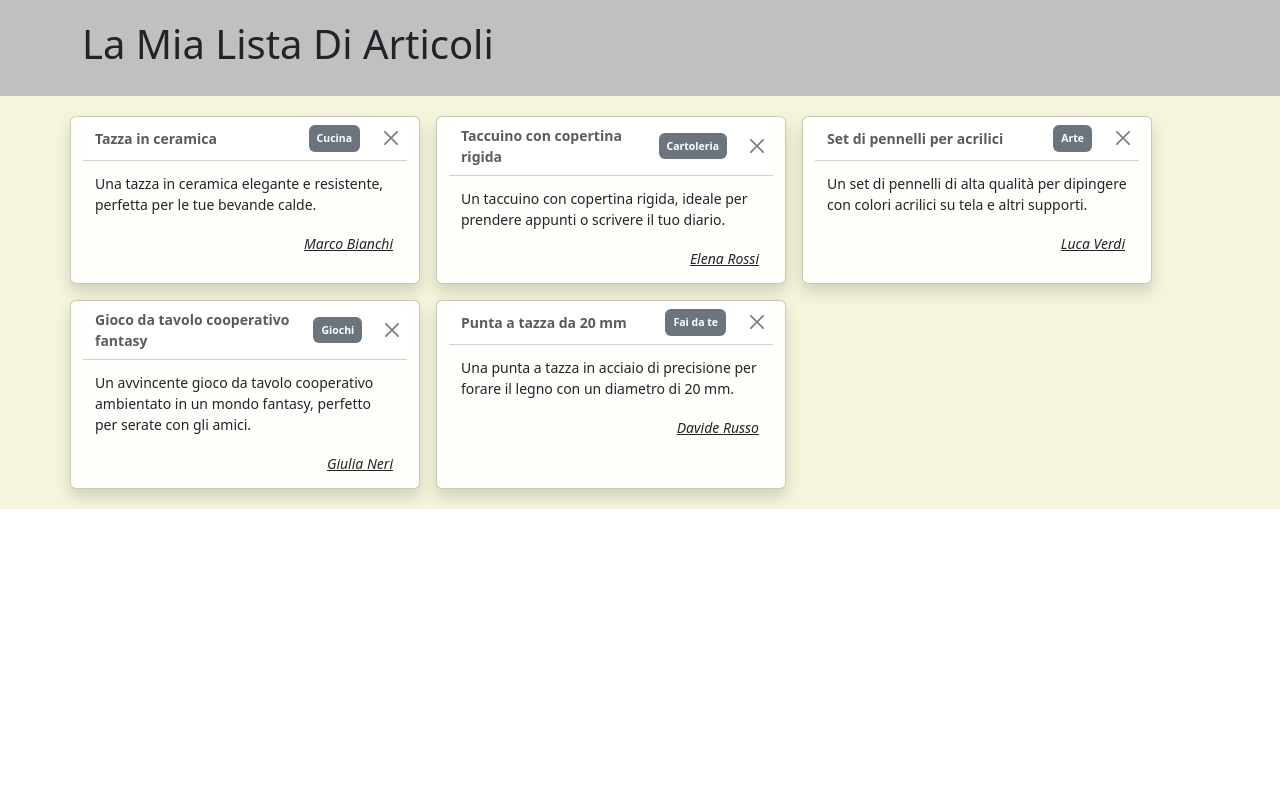
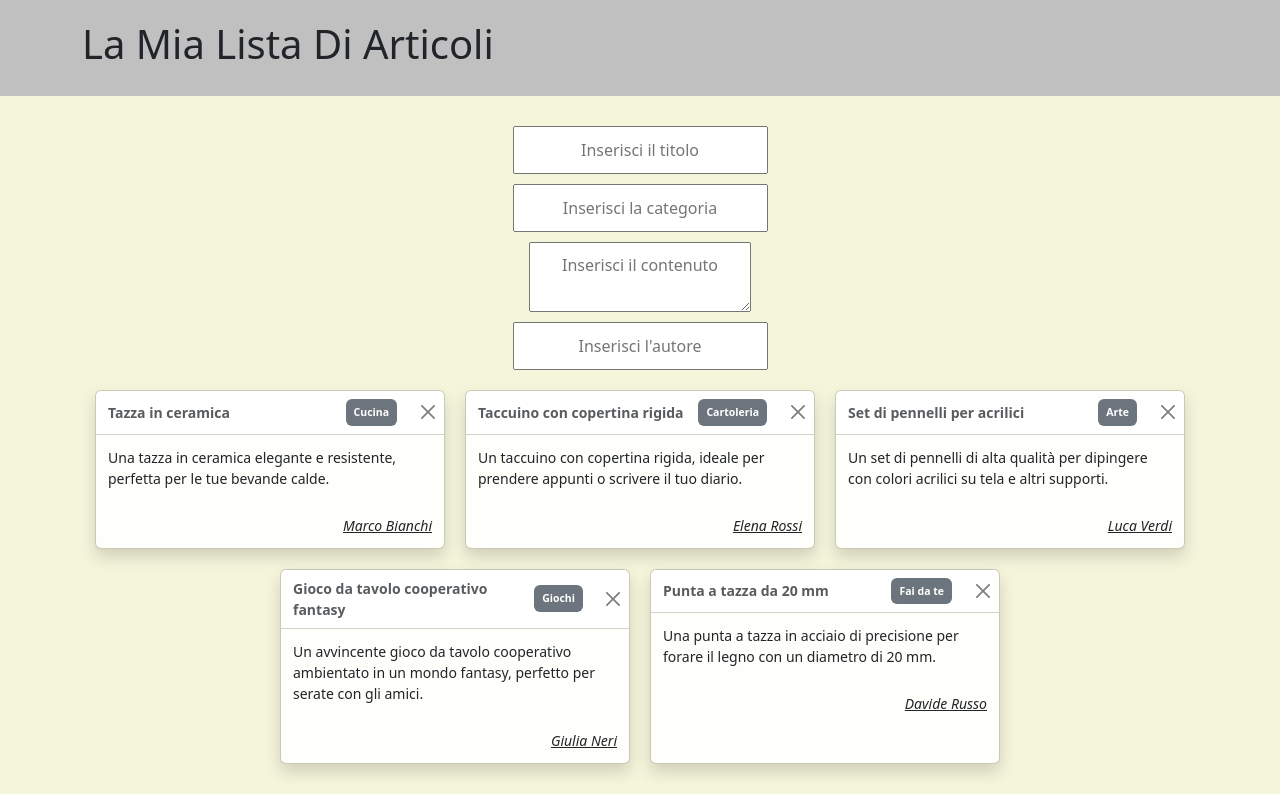
Before and after one commit to Giunta-Giovanni/react-form-multifield, a React (Vite) app: page / in a window 1280 px wide. Built offline with nearby package versions, Linux system fonts and the light colour scheme.

Commit message:
[feat] form

```diff
--- a/src/components/Articoli.jsx
+++ b/src/components/Articoli.jsx
@@ -12,9 +12,56 @@ export default function Articoli() {
             {/* contenitore esterno */}
             <div className="container">
                 {/* PARTE OUTPUT FORM */}
+                <form action="#" className="form-articoli">
+                    {/* input titolo */}
+                    <input
+                        type="text"
+                        name="titolo"
+                        value={''}
+                        onChange={''}
+                        placeholder="Inserisci il titolo"
+                    />
+
+
+                    {/* input categoria */}
+                    <input
+                        type="text"
+                        name="categoria"
+                        value={''}
+                        onChange={''}
+                        placeholder="Inserisci la categoria"
+                    />
+
+
+                    {/* input contenuto */}
+                    <textarea
+                        type="textarea"
+                        name="categoria"
+                        value={''}
+                        onChange={''}
+                        placeholder="Inserisci il contenuto"
+                    />
+
+                    {/* input autore */}
+                    <input
+                        type="textarea"
+                        name="categoria"
+                        value={''}
+                        onChange={''}
+                        placeholder="Inserisci l'autore"
+                    />
+
+
+
+
+
+
+
+                </form>
+
 
                 {/* PARTE OUTPUT ARTICOLI*/}
-                <div className="row gap-3">
+                <div className="box-articoli">
 
                     {/* singolo articolo*/}
                     {dataArticoli.map(articolo => (
--- a/src/index.css
+++ b/src/index.css
@@ -8,6 +8,13 @@ main {
   background-color: beige;
 }
 
+.form-articoli input,
+.form-articoli textarea {
+  margin: 10px auto;
+  padding: 10px;
+  display: block;
+  text-align: center;
+}
 
 
 .autore {
@@ -15,6 +22,17 @@ main {
   text-decoration: underline;
   font-style: italic;
   font-weight: 500;
+  padding-top: 10px;
   margin: 0;
-  padding: 2px;
 }
+
+.box-articoli {
+  display: flex;
+  justify-content: center;
+  flex-wrap: wrap;
+
+}
+
+.toast {
+  margin: 10px;
+}
```
